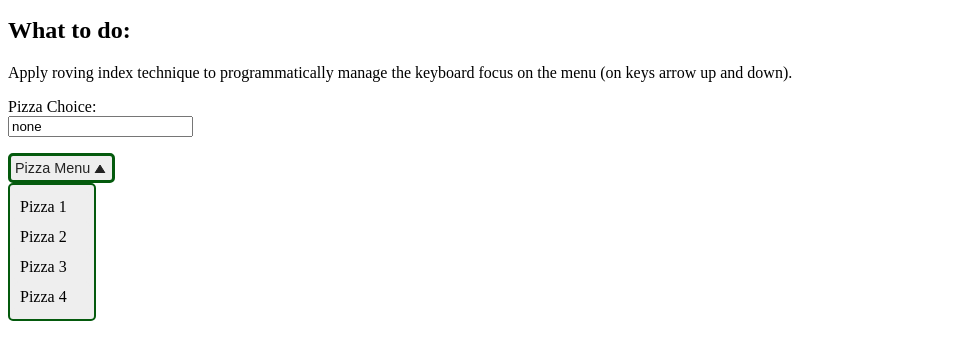
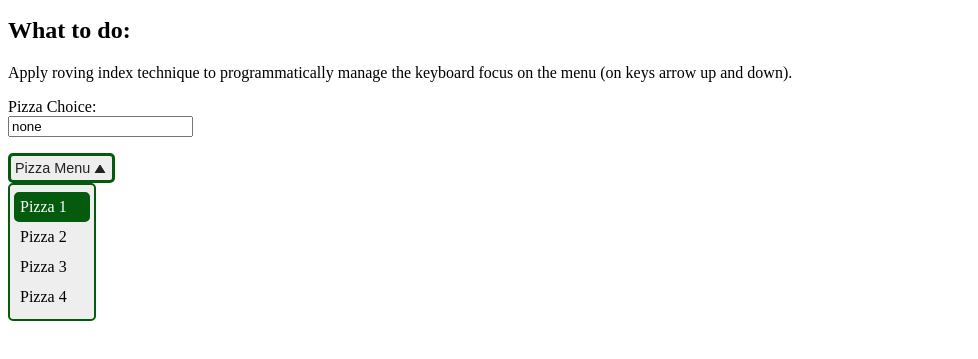
Before and after one commit to Serpil-Dndr/CST8914_Lab10, a plain HTML site: page focus.html in a window 1280 px wide. Both pictures are taken after a click on the button "Pizza Menu". Shown: the part 101-460 px from the top of the page, without its empty margins (0-978 px from the left). Drawn offline with Linux system fonts and the light colour scheme.

Commit message:
Added js code changes

```diff
--- a/JS.js
+++ b/JS.js
@@ -62,9 +62,12 @@ class MenuButtonActions {
   setFocusToMenuitem(newMenuitem) {
     this.menuitemNodes.forEach(function (item) {
 // R.G. Here to add the roving tabindex logic  ;)
-    });
-  }
-
+// Set tabindex to 0 for the new item, -1 for others
+    item.tabIndex = item === newMenuitem ? 0 : -1;
+  });
+   // Focus on the new item
+  newMenuitem.focus();
+}
   setFocusToFirstMenuitem() {
     this.setFocusToMenuitem(this.firstMenuitem);
   }
```
Also changed, not shown: focus.html (+2 -0 lines).
